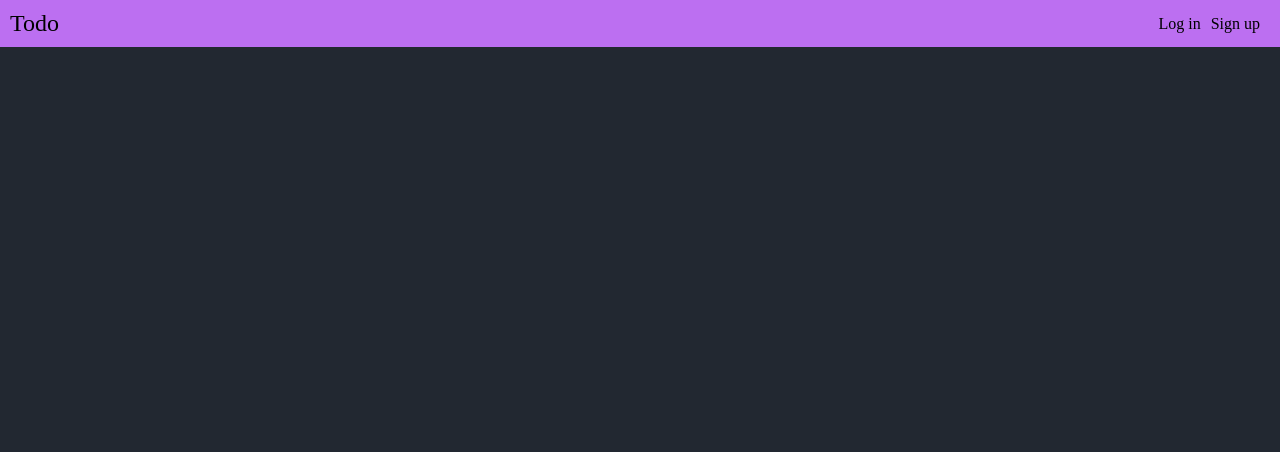
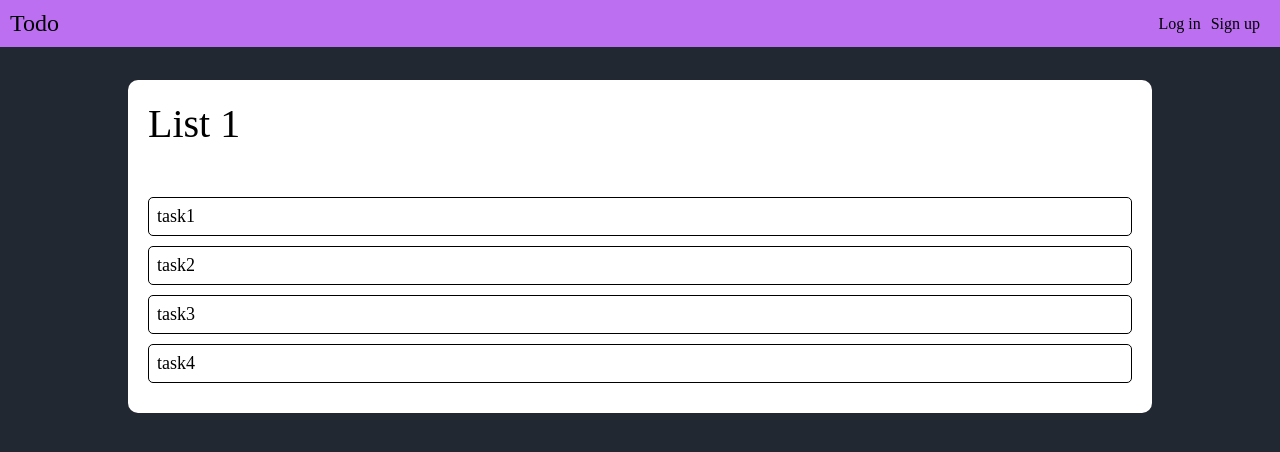
Before and after one commit to bhogalprabjot/todo-mern, a React (Create React App) app in the folder todo-client/: page /list/1 in a window 1280 px wide. Shown: the top 452 px of the page. Built offline with nearby package versions, Linux system fonts and the light colour scheme; data requests are answered from the project's data file.

Commit message:
View List basic UI complete

```diff
--- a/todo-client/db.json
+++ b/todo-client/db.json
@@ -419,6 +419,18 @@
       ],
       "id": 16,
       "userId": 1
+    },
+    {
+      "title": "new list",
+      "tasks": [
+        {
+          "id": "7c83949c-f60e-4d62-bf31-518440de487f",
+          "title": "rasd",
+          "isComplete": false
+        }
+      ],
+      "id": 17,
+      "userId": 1
     }
   ]
 }
--- a/todo-client/src/api/index.js
+++ b/todo-client/src/api/index.js
@@ -4,3 +4,5 @@ const url = "http://localhost:4000";
 
 export const fetchLists = () => axios.get(`${url}/lists`);
 export const addList = (newList) => axios.post(`${url}/lists/`, newList);
+
+export const getListFromID = (id) => axios.get(`${url}/lists/${id}`);
--- a/todo-client/src/components/viewList/ViewList.css
+++ b/todo-client/src/components/viewList/ViewList.css
@@ -0,0 +1,87 @@
+.ViewList{
+    margin-top:5em;
+    margin-left: 10%;
+    margin-right:10%;
+    margin-bottom: 20px;
+    padding: 20px;
+    background-color: white;
+    display: flex;
+    flex-direction: column;
+    align-items: center;
+    border-radius: 10px;
+
+}
+
+
+.title{
+    width: 100%;
+    margin-bottom: 20px;
+    display: flex;
+    align-items: center;
+}
+.viewList__tickBtn{
+    margin-left: 20px;
+    font-size: 25px;
+    cursor: pointer;
+}
+
+.viewList__editBtn{
+    margin-left: 30px;
+    font-size: 25px;
+    cursor: pointer;
+}
+
+.titleText{
+    width: 95%;
+    font-size: 40px;
+}
+
+
+.taskInput{
+    width: 100%;
+    margin-top:50px;
+    display: flex;
+    align-items: center;
+}
+.taskText{
+    width: 95%;
+    font-size: 20px;
+}
+.viewList__addBtn{
+    margin-left: 20px;
+    font-size: 25px;
+    cursor: pointer;
+}
+
+
+.taskList{
+    width: 100%;
+    padding: 10px;
+    padding-top: 20px;
+}
+
+.taskList-item{
+    cursor: pointer;
+    margin-top: 10px;
+    border: 1px solid black;
+    border-radius: 5px;
+    padding: 8px;
+    display: flex;
+    justify-content: space-between;
+    align-items: center;
+
+
+}
+.taskList-item-text{
+    font-size: 18px;
+}
+.taskList-item-btns{
+    display: flex;
+    align-items: center;
+    font-size: 18px;
+}
+
+.taskList-item-btn{
+    cursor: pointer;;
+    margin-left: 15px;
+}
--- a/todo-client/src/components/viewList/ViewList.js
+++ b/todo-client/src/components/viewList/ViewList.js
@@ -1,10 +1,56 @@
-import React from 'react';
+import React, { useEffect, useState } from 'react';
 import { useParams } from 'react-router-dom';
+
+import * as api from '../../api/index';
+import './ViewList.css';
+
 const ViewList = () => {
-    const {id} = useParams();
-    console.log("This is list ",id);
+    const { id } = useParams();
+
+    console.log("This is list ", id);
+
+
+    const [list, addList] = useState(
+        {
+            title: "",
+            tasks: []
+        }
+    );
+
+    useEffect(async () => {
+        try {
+            const { data } = await api.getListFromID(id);
+            console.log("this is viewList", data)
+            addList({ ...data });
+            // console.log("this is ViewList", list);
+
+        } catch (err) {
+            console.log(err.message);
+        }
+    }, [])
+
+
+
     return (
-        <div>This is list {id}</div>
+        <div className='ViewList'>
+            <div className='title'>
+                <div className='titleText'>{list.title}</div>
+            </div>
+            <div className="taskList">
+                {
+                    list.tasks.map((task) => {
+                        return (
+                            <div key={task.id} className='taskList-item'>
+                                <div className='taskList-item-text'>
+                                    {task.title}
+                                </div>
+                            </div>
+                        )
+                    })
+                }
+            </div>
+
+        </div>
     );
 };
 
```
Also changed, not shown: todo-client/src/actions/lists.js (line endings or trailing spaces).
